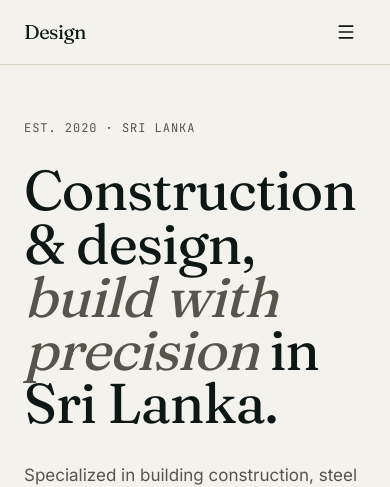
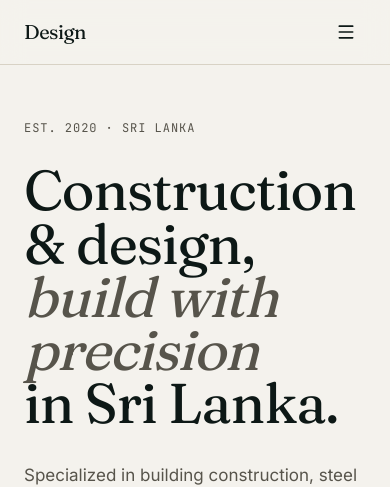
Before and after one commit to reeehaan/design-eleven-website, a Next.js app: page / in a window 390 px wide. Shown: the top 487 px of the page. Built offline with nearby package versions, Linux system fonts and the light colour scheme.

Commit message:
feat: add hero entrance stagger

```diff
--- a/src/components/home/hero.tsx
+++ b/src/components/home/hero.tsx
@@ -1,40 +1,197 @@
+"use client";
+
 import Image from "next/image";
+import { useState, useEffect } from "react";
+import { motion, useReducedMotion, type Variants } from "framer-motion";
 import { Container } from "@/components/ui/container";
 import { EyebrowLabel } from "@/components/ui/eyebrow-label";
 import { ArrowLink } from "@/components/ui/arrow-link";
 import { heroImages } from "@/lib/images";
 import { siteConfig } from "@/lib/site";
 
+const containerVariants: Variants = {
+  hidden: {},
+  visible: {
+    transition: {
+      staggerChildren: 0.1,
+      delayChildren: 0.1,
+    },
+  },
+};
+
+const itemVariants: Variants = {
+  hidden: { opacity: 0, y: 20 },
+  visible: {
+    opacity: 1,
+    y: 0,
+    transition: { duration: 0.6, ease: [0.22, 1, 0.36, 1] },
+  },
+};
+
+const headlineSegments = [
+  { text: "Construction & design,", italic: false, breakAfter: true },
+  { text: "build with precision", italic: true, breakAfter: true },
+  { text: "in Sri Lanka.", italic: false, breakAfter: false },
+] satisfies { text: string; italic: boolean; breakAfter: boolean }[];
+
+const FULL_LENGTH = headlineSegments.reduce((n, s) => n + s.text.length, 0);
+const TYPING_SPEED_MS = 60;
+const START_DELAY_MS = 200;
+
+function TypingHeadline({
+  reducedMotion,
+  onTyping,
+}: {
+  reducedMotion: boolean;
+  onTyping?: (active: boolean) => void;
+}) {
+  const [count, setCount] = useState(0);
+  const [started, setStarted] = useState(false);
+
+  useEffect(() => {
+    const delay = reducedMotion ? 0 : START_DELAY_MS;
+    const t = setTimeout(() => {
+      if (reducedMotion) {
+        setCount(FULL_LENGTH);
+      } else {
+        setStarted(true);
+      }
+    }, delay);
+    return () => clearTimeout(t);
+  }, [reducedMotion]);
+
+  useEffect(() => {
+    if (!started || count >= FULL_LENGTH) return;
+    const t = setTimeout(() => setCount((c) => c + 1), TYPING_SPEED_MS);
+    return () => clearTimeout(t);
+  }, [started, count]);
+
+  useEffect(() => {
+    const active = !reducedMotion && started && count < FULL_LENGTH;
+    onTyping?.(active);
+  }, [reducedMotion, started, count, onTyping]);
+
+  const segmentOffsets = headlineSegments.map((_, i) =>
+    headlineSegments.slice(0, i).reduce((n, s) => n + s.text.length, 0),
+  );
+
+  const typingSegmentIndex = headlineSegments.findIndex((seg, i) => {
+    const start = segmentOffsets[i];
+    const end = start + seg.text.length;
+    return count > start && count < end;
+  });
+
+  return (
+    <>
+      {headlineSegments.map((seg, i) => {
+        const visible = Math.min(
+          Math.max(count - segmentOffsets[i], 0),
+          seg.text.length,
+        );
+        const isFullyTyped = visible === seg.text.length;
+        const text = seg.text.slice(0, visible);
+
+        return (
+          <div key={i} className="block">
+            {visible === 0 ? (
+              <span
+                aria-hidden="true"
+                style={{
+                  visibility: "hidden",
+                  display: "inline-block",
+                  height: "0.85em",
+                }}
+              >
+                &nbsp;
+              </span>
+            ) : seg.italic ? (
+              <span className="italic text-fg-muted">
+                {text}
+                {i === typingSegmentIndex && count < FULL_LENGTH && (
+                  <span
+                    aria-hidden="true"
+                    className="ml-px inline-block w-0.5 animate-pulse bg-accent align-[-0.05em]"
+                    style={{ height: "0.85em" }}
+                  />
+                )}
+              </span>
+            ) : (
+              <>
+                {text}
+                {i === typingSegmentIndex && count < FULL_LENGTH && (
+                  <span
+                    aria-hidden="true"
+                    className="ml-px inline-block w-0.5 animate-pulse bg-accent align-[-0.05em]"
+                    style={{ height: "0.85em" }}
+                  />
+                )}
+              </>
+            )}
+          </div>
+        );
+      })}
+    </>
+  );
+}
+
 export function Hero() {
+  const prefersReducedMotion = useReducedMotion();
+  const [typingActive, setTypingActive] = useState(!prefersReducedMotion);
+
+  const animationProps = prefersReducedMotion
+    ? {}
+    : {
+        variants: containerVariants,
+        initial: "hidden" as const,
+        animate: "visible" as const,
+      };
+
+  const itemProps = prefersReducedMotion ? {} : { variants: itemVariants };
+
   return (
     <section
       aria-labelledby="hero-heading"
       className="relative overflow-hidden pb-section-sm pt-12 md:pb-section md:pt-16"
     >
       <Container>
-        <div className="grid items-end gap-12 md:grid-cols-12 md:gap-x-10">
+        <motion.div
+          {...animationProps}
+          className={`grid ${typingActive ? "items-start" : "items-end"} gap-12 md:grid-cols-12 md:gap-x-10`}
+        >
           {/* Copy column */}
           <div className="md:col-span-6 md:pb-8">
-            <EyebrowLabel>
-              Est. {siteConfig.established} · Sri Lanka
-            </EyebrowLabel>
+            <motion.div {...itemProps}>
+              <EyebrowLabel>
+                Est. {siteConfig.established} · Sri Lanka
+              </EyebrowLabel>
+            </motion.div>
 
             <h1
               id="hero-heading"
+              aria-label="Construction & design, build with precision in Sri Lanka."
               className="mt-6 font-display text-display-xl text-fg-primary"
             >
-              Construction &amp; design,{" "}
-              <span className="italic text-fg-muted">build with precision</span>{" "}
-              in Sri Lanka.
+              <span aria-hidden="true">
+                <TypingHeadline
+                  reducedMotion={!!prefersReducedMotion}
+                  onTyping={setTypingActive}
+                />
+              </span>
             </h1>
 
-            <p className="mt-8 max-w-md text-body-lg text-fg-muted">
+            <motion.p
+              {...itemProps}
+              className="mt-8 max-w-md text-body-lg text-fg-muted"
+            >
               Specialized in building construction, steel fabrication, plumbing,
               titanium work, consulting, costing, and modern design solutions -
               delivered with quality workmanship and clear communication
-            </p>
+            </motion.p>
 
-            <div className="mt-10 flex flex-wrap items-center gap-x-10 gap-y-4">
+            <motion.div
+              {...itemProps}
+              className="mt-10 flex flex-wrap items-center gap-x-10 gap-y-4"
+            >
               <ArrowLink href="/contact">Start your project</ArrowLink>
               <span className="font-mono text-sm text-fg-muted">
                 or call{" "}
@@ -45,12 +202,16 @@ export function Hero() {
                   {siteConfig.contact.phoneDisplay}
                 </a>
               </span>
-            </div>
+            </motion.div>
           </div>
 
           {/* Image column */}
-          <div className="md:col-span-6">
-            <div className="relative aspect-[3/4] w-full overflow-hidden bg-bg-secondary md:aspect-[4/5]">
+          <motion.div {...itemProps} className="md:col-span-6">
+            <div
+              className={`relative aspect-[3/4] w-full overflow-hidden bg-bg-secondary md:aspect-[4/5] ${
+                typingActive ? "md:translate-y-0" : ""
+              }`}
+            >
               <Image
                 src={heroImages.home.src}
                 alt={heroImages.home.alt}
@@ -64,8 +225,8 @@ export function Hero() {
               <span className="text-fg-subtle">FEATURED PROJECT —</span>{" "}
               Homestay, Anuradhapura · 2024
             </p>
-          </div>
-        </div>
+          </motion.div>
+        </motion.div>
       </Container>
     </section>
   );
```
